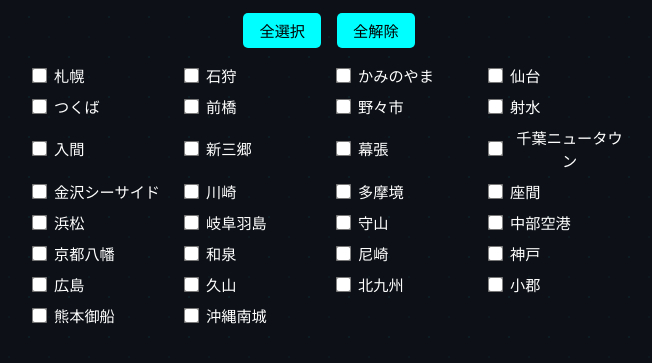
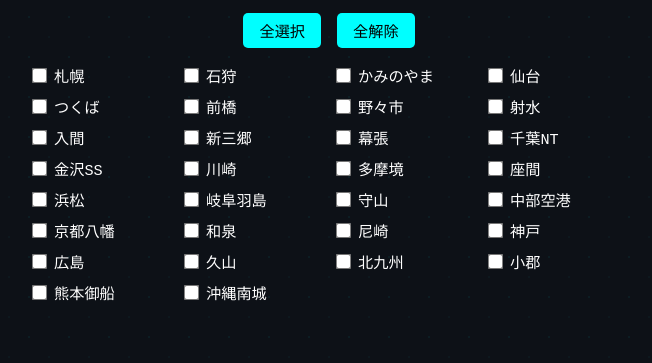
Before and after one commit to greatwall0202/whsweather, a plain HTML site: page index.html in a window 1280 px wide. Shown: the part 123-486 px from the top of the page, without its empty margins (311-963 px from the left). Drawn offline with nearby package versions, Linux system fonts and the light colour scheme.

Commit message:
Add files via upload

```diff
--- a/index.html
+++ b/index.html
@@ -136,8 +136,8 @@
       { name: "入間", lat: 35.8353, lon: 139.3936, address: "埼玉県入間市宮寺3169-2" },
       { name: "新三郷", lat: 35.8845, lon: 139.8712, address: "埼玉県三郷市新三郷ららシティ3-1-2" },
       { name: "幕張", lat: 35.6598, lon: 140.0433, address: "千葉県千葉市美浜区豊砂1-4" },
-      { name: "千葉ニュータウン", lat: 35.8058, lon: 140.0986, address: "千葉県印西市泉野3-1186-4" },
-      { name: "金沢シーサイド", lat: 35.3701, lon: 139.6247, address: "神奈川県横浜市金沢区幸浦2-6" },
+      { name: "千葉NT", lat: 35.8058, lon: 140.0986, address: "千葉県印西市泉野3-1186-4" },
+      { name: "金沢SS", lat: 35.3701, lon: 139.6247, address: "神奈川県横浜市金沢区幸浦2-6" },
       { name: "川崎", lat: 35.5403, lon: 139.7037, address: "神奈川県川崎市川崎区池上新町3-1-4" },
       { name: "多摩境", lat: 35.6066, lon: 139.3574, address: "東京都町田市小山ヶ丘3-6-1" },
       { name: "座間", lat: 35.4827, lon: 139.4243, address: "神奈川県座間市東原1-13-3" },
```
